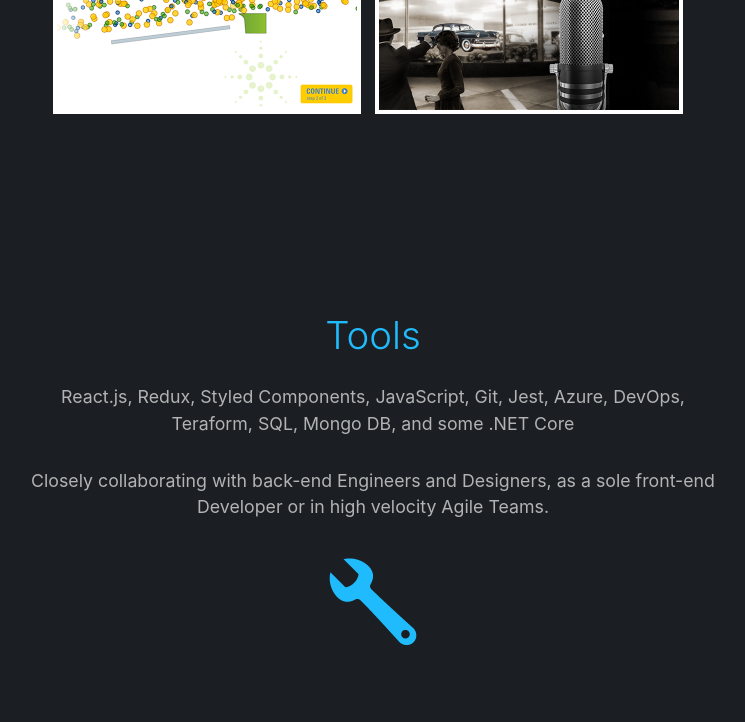
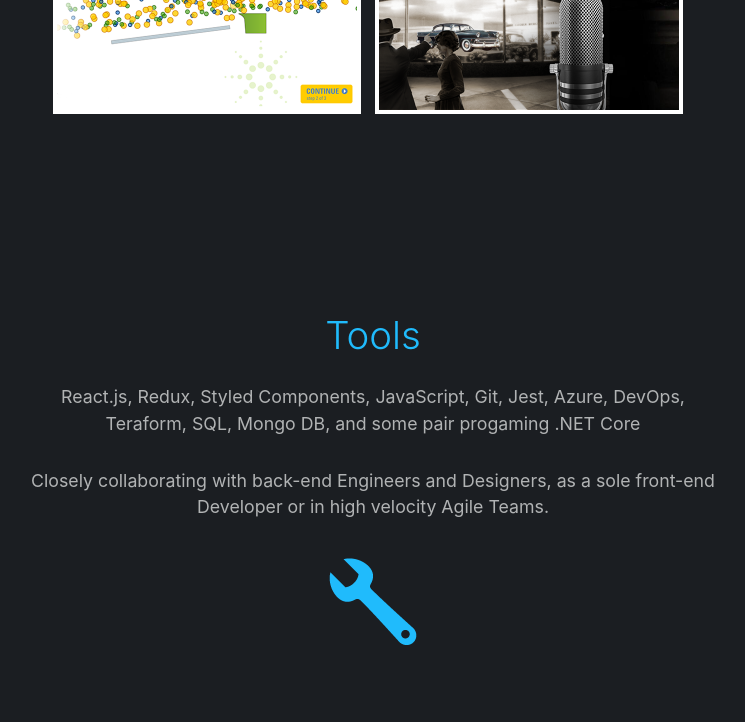
Before and after one commit to punchjay/denova-home, a website: page index.html in a window 1280 px wide. Shown: the part 1351-2073 px from the top of the page, without its empty margins (267-1012 px from the left). Drawn offline with nearby package versions, Linux system fonts and the light colour scheme.

Commit message:
copy update

```diff
--- a/index.html
+++ b/index.html
@@ -58,7 +58,7 @@
         <article id="bt-three-anchor" class="section03">
             <div class="container">
                 <h1>Tools</h1>
-                <p>React.js, Redux, Styled Components, JavaScript, Git, Jest, Azure, DevOps, Teraform, SQL, Mongo DB, and some .NET&nbsp;Core</p>
+                <p>React.js, Redux, Styled Components, JavaScript, Git, Jest, Azure, DevOps, Teraform, SQL, Mongo DB, and some pair progaming .NET&nbsp;Core</p>
                 <p>Closely collaborating with back-end Engineers and Designers, as a sole front-end Developer or in high velocity Agile&nbsp;Teams.</p>
                 <img src="media/tool.png" width="100" />
             </div>
```
